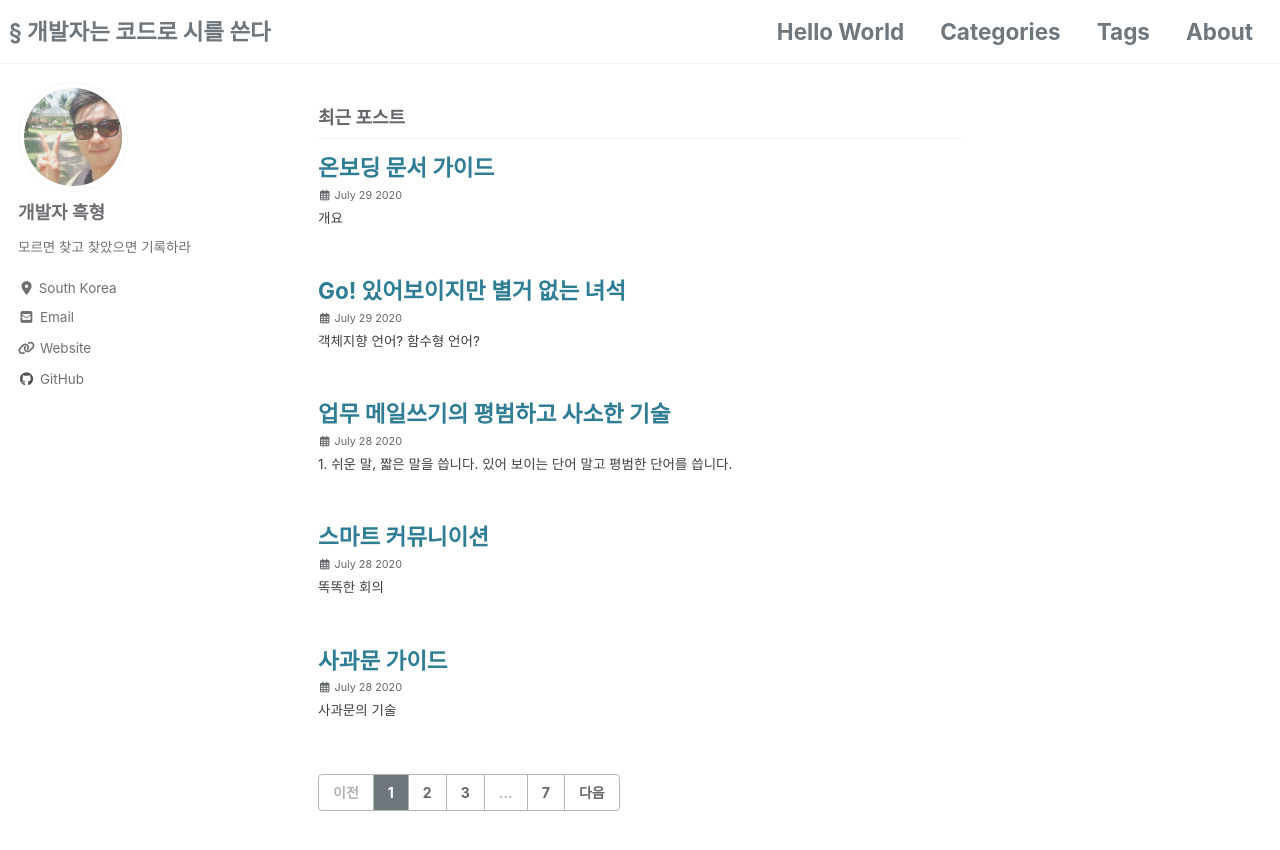
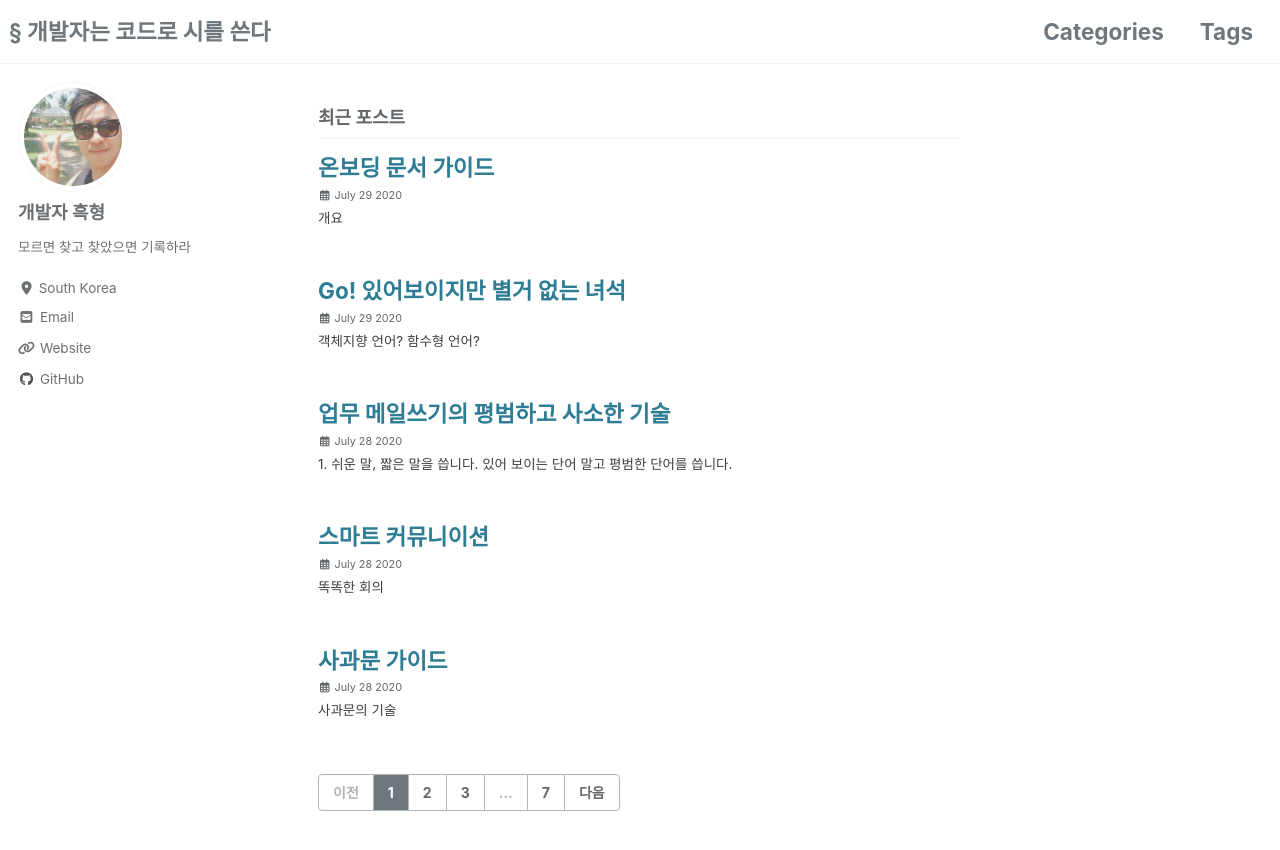
Before and after one commit to devpoem83/blog, a Jekyll site: the page built from index.html, in a window 1280 px wide and 900 px high. Shown: the top 850 px of the window. Built offline with Jekyll 4.4.1, drawn with Linux system fonts in a browser that asks for light colours; cached includes are drawn as plain includes; nearby versions of some CDN libraries; the list of posts is cut into pages by our own code.

Commit message:
네비게이션 변경

```diff
--- a/_data/navigation.yml
+++ b/_data/navigation.yml
@@ -1,10 +1,8 @@
 # main links
 main:
-  - title: "Hello World"
-    url: https://devpoem83.com/blog/abou
   - title: "Categories"
     url: /categories/
   - title: "Tags"
     url: /tags/
-  - title: "About"
-    url: /about/
+#  - title: "About"
+#    url: /about/
```
